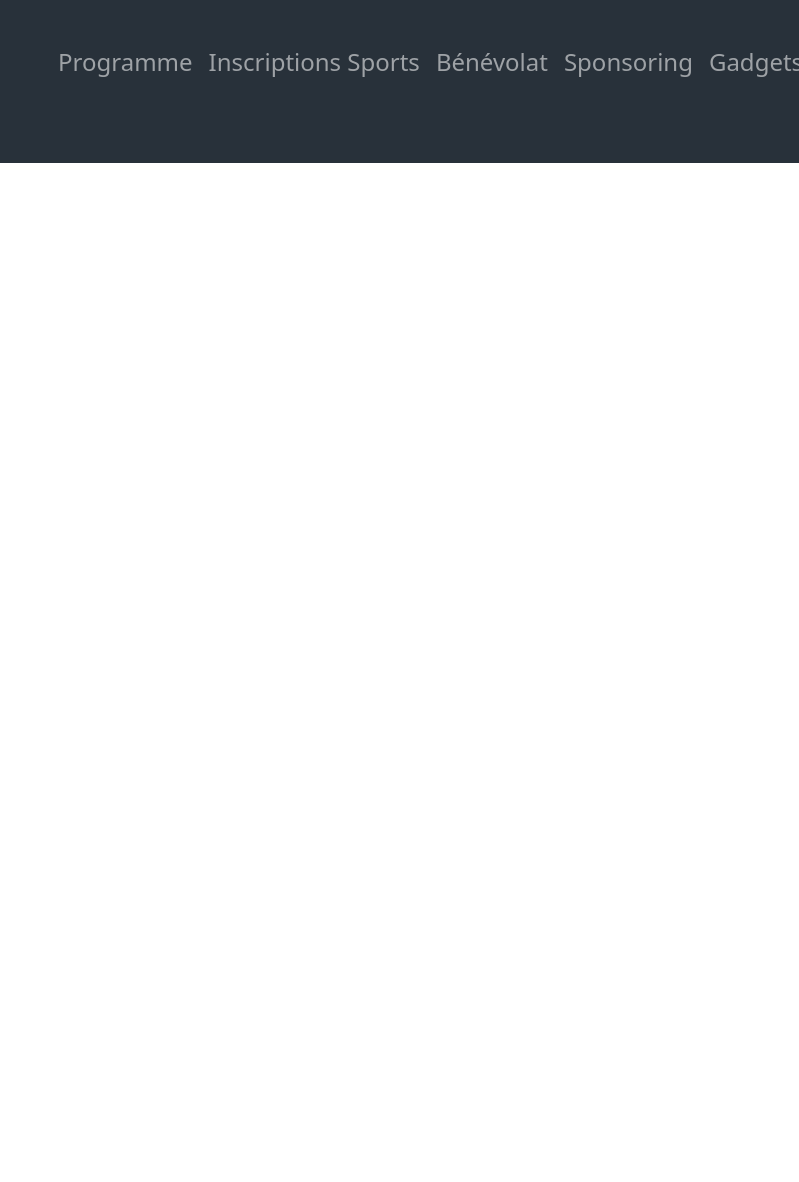
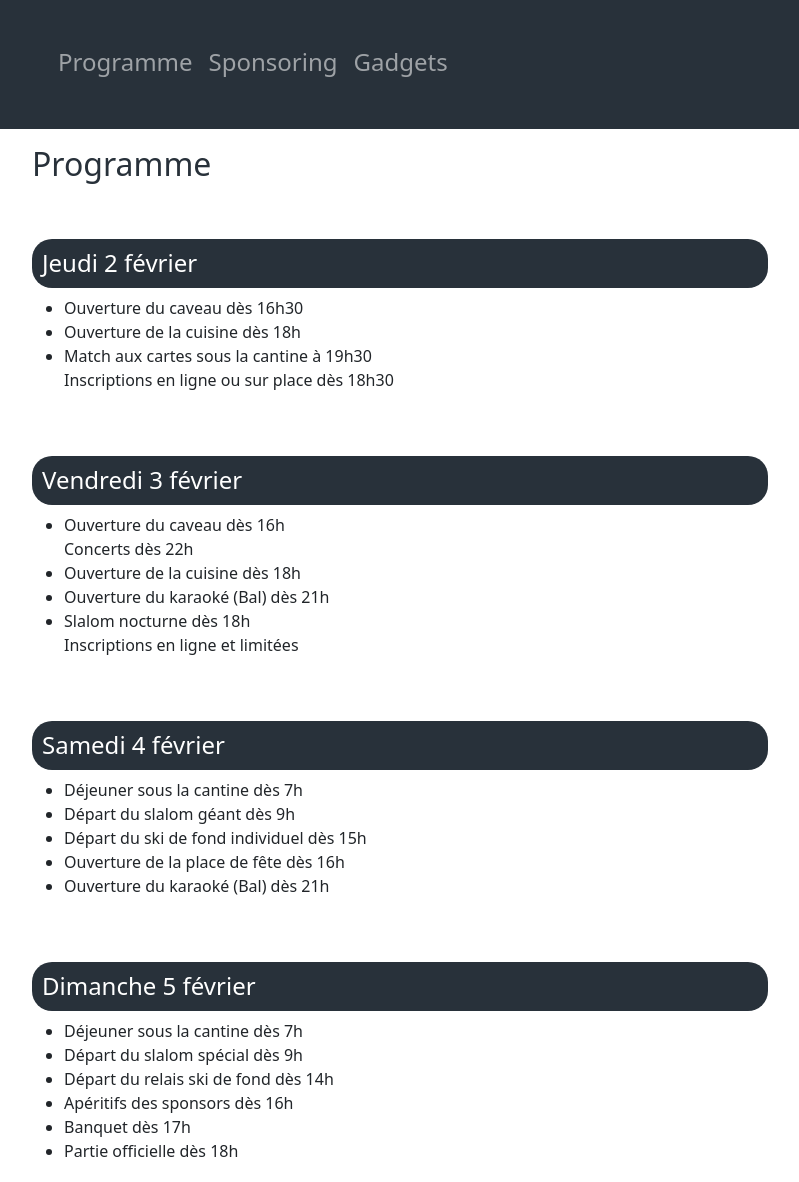
Before and after one commit to alecberney/site-camp-de-ski-les-charbs-2023, a website: page program.html in a window 1280 px wide. Shown: the part 5-1187 px from the top of the page, without its empty margins (240-1039 px from the left). Before the commit the page ends 800 px from the top, so only its background shows below. Drawn offline with nearby package versions, Linux system fonts and the light colour scheme.

Commit message:
program page done

```diff
--- a/css/form.css
+++ b/css/form.css
@@ -31,6 +31,13 @@ em {
 
 .text-white {
 	color: white;
+}
+
+.dark-title {
+    background-color: var(--cds-grey);
+    color: white;
+    border-radius: 20px;
+    padding: 10px;
 }
 
 /* Tables */
--- a/program.html
+++ b/program.html
@@ -28,8 +28,9 @@
 <body id="page-top">
 
 	<!-- Navigation -->
+	<header>
 		<nav class="navbar navbar-expand-lg navbar-dark fixed-top" id="mainNav">
-		<div class="container">
+			<article class="container">
 				<a class="navbar-brand js-scroll-trigger" href="index.html">
 					<img src="images/logo/logo.png" width="192" height="108" alt="logo">
 				</a>
@@ -47,28 +48,142 @@
 						<li class="nav-item">
 							<a class="nav-link js-scroll-trigger" href="program.html">Programme</a>
 						</li>
-					<li class="nav-item">
+						<!--<li class="nav-item">
 							<a class="nav-link js-scroll-trigger" href="sports.html">Inscriptions Sports</a>
-					</li>
-					<li class="nav-item">
+						</li>-->
+						<!--<li class="nav-item">
 							<a class="nav-link js-scroll-trigger" href="volunteers.html">Bénévolat</a>
-					</li>
+						</li>-->
 						<li class="nav-item">
 							<a class="nav-link js-scroll-trigger" href="sponsoring.html">Sponsoring</a>
 						</li>
 						<li class="nav-item">
 							<a class="nav-link js-scroll-trigger" href="gadgets.html">Gadgets</a>
 						</li>
-					<li class="nav-item">
+						<!--class="nav-item">
 							<a class="nav-link js-scroll-trigger" href="members.html">Membres</a>
-					</li>
+						</li>-->
 						<!--<li class="nav-item">
 							<a class="nav-link js-scroll-trigger" href="members.html">Infos utiles</a>
 						</li>-->
 					</ul>
 				</div>
+			</article>
+		</nav>
+	</header>
+
+	<main>
+		<section>
+			<article class="container">
+				<div class="row">
+					<div class="col-lg-8 mx-auto">
+						<h2>Programme</h2>
 					</div>
-	</nav>
+				</div>
+			</article>
+
+			<br/><br/>
+			<article class="container">
+				<div class="row">
+					<div class="col-lg-8 mx-auto">
+						<h4 class="dark-title">Jeudi 2 février</h4>
+						<ul>
+							<li>
+								Ouverture du caveau dès 16h30
+							</li>
+							<li>
+								Ouverture de la cuisine dès 18h
+							</li>
+							<li>
+								Match aux cartes sous la cantine à 19h30<br/>
+								Inscriptions en ligne ou sur place dès 18h30
+							</li>
+						</ul>
+					</div>
+				</div>
+			</article>
+
+			<br/><br/>
+			<article class="container">
+				<div class="row">
+					<div class="col-lg-8 mx-auto">
+						<h4 class="dark-title">Vendredi 3 février</h4>
+						<ul>
+							<li>
+								Ouverture du caveau dès 16h<br/>
+								Concerts dès 22h
+							</li>
+							<li>
+								Ouverture de la cuisine dès 18h
+							</li>
+							<li>
+								Ouverture du karaoké (Bal) dès 21h
+							</li>
+							<li>
+								Slalom nocturne dès 18h<br/>
+								Inscriptions en ligne et limitées
+							</li>
+						</ul>
+					</div>
+				</div>
+			</article>
+
+			<br/><br/>
+			<article class="container">
+				<div class="row">
+					<div class="col-lg-8 mx-auto">
+						<h4 class="dark-title">Samedi 4 février</h4>
+						<ul>
+							<li>
+								Déjeuner sous la cantine dès 7h
+							</li>
+							<li>
+								Départ du slalom géant dès 9h
+							</li>
+							<li>
+								Départ du ski de fond individuel dès 15h
+							</li>
+							<li>
+								Ouverture de la place de fête dès 16h
+							</li>
+							<li>
+								Ouverture du karaoké (Bal) dès 21h
+							</li>
+						</ul>
+					</div>
+				</div>
+			</article>
+
+			<br/><br/>
+			<article class="container">
+				<div class="row">
+					<div class="col-lg-8 mx-auto">
+						<h4 class="dark-title">Dimanche 5 février</h4>
+						<ul>
+							<li>
+								Déjeuner sous la cantine dès 7h
+							</li>
+							<li>
+								Départ du slalom spécial dès 9h
+							</li>
+							<li>
+								Départ du relais ski de fond dès 14h
+							</li>
+							<li>
+								Apéritifs des sponsors dès 16h
+							</li>
+							<li>
+								Banquet dès 17h
+							</li>
+							<li>
+								Partie officielle dès 18h
+							</li>
+						</ul>
+					</div>
+				</div>
+			</article>
+		</section>
+	</main>
 
 	<!-- Footer -->
 	<footer class="py-5">
```
Also changed, not shown: sponsoring.html (+0 -1 lines). Lines whose indentation alone changed are shown as unchanged.
